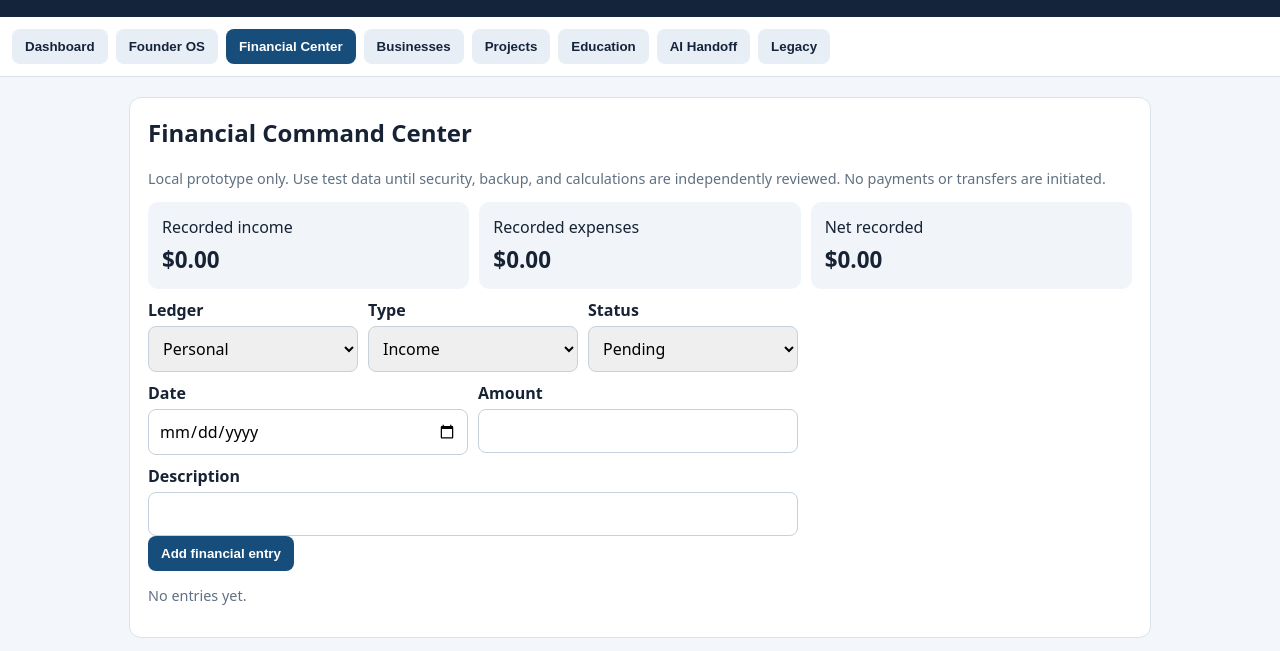
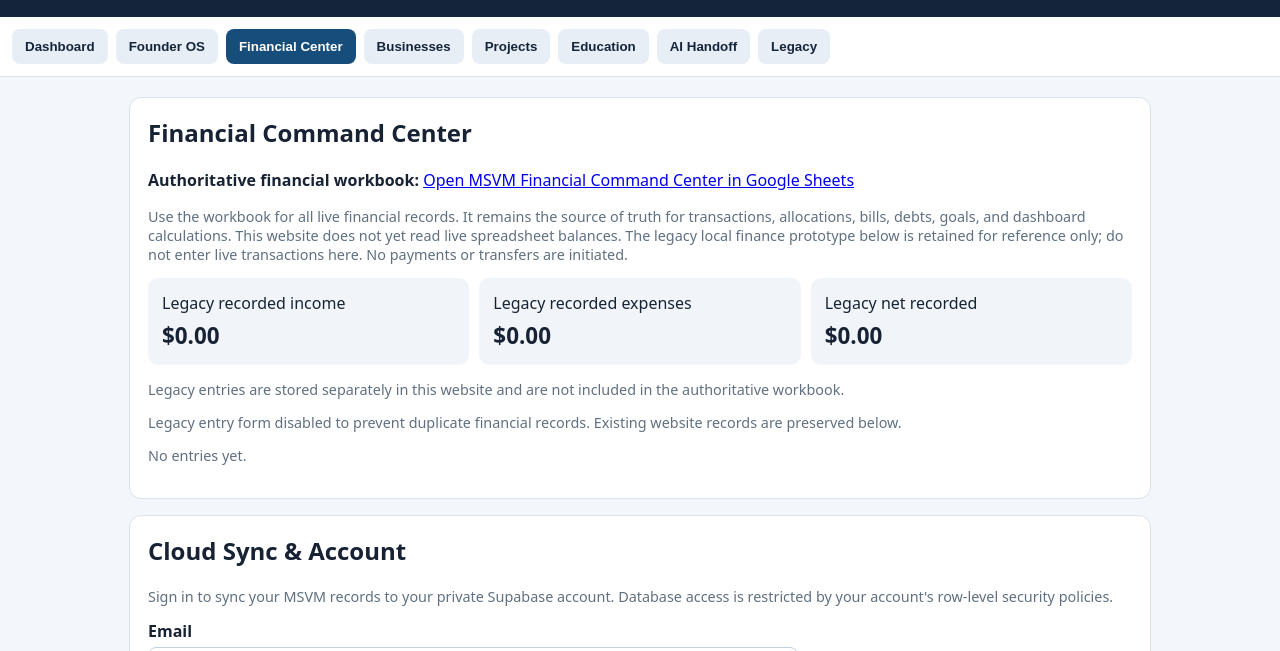
Before and after one commit to Marshallsimmons/MSVM-OS, a plain HTML site: page index.html in a window 1280 px wide. Both pictures are taken after a click on the button "Financial Center". Shown: the part 84-735 px from the top of the page. Drawn offline with nearby package versions, Linux system fonts and the light colour scheme.

Commit message:
Connect Financial Center to authoritative Google Sheets workbook

```diff
--- a/index.html
+++ b/index.html
@@ -52,9 +52,13 @@
 <form id="founderForm"><label>Daily priority</label><input name="priority" required><label>Next action</label><input name="action"><label>Habit or goal</label><input name="goal"><label>Reflection / decision journal</label><textarea name="notes"></textarea><button class="action primary">Save founder entry</button></form><div id="founderList"></div>
 </section>
 <section id="money" class="panel">
-<h2>Financial Command Center</h2><p class="muted">Local prototype only. Use test data until security, backup, and calculations are independently reviewed. No payments or transfers are initiated.</p>
-<div class="row"><div class="metric">Recorded income<strong id="incomeTotal">$0.00</strong></div><div class="metric">Recorded expenses<strong id="expenseTotal">$0.00</strong></div><div class="metric">Net recorded<strong id="netTotal">$0.00</strong></div></div>
-<form id="financeForm"><div class="row"><div><label>Ledger</label><select name="ledger"><option>Personal</option><option>Business</option><option>Nonprofit</option></select></div><div><label>Type</label><select name="type"><option>Income</option><option>Expense</option></select></div><div><label>Status</label><select name="status"><option>Pending</option><option>Cleared</option><option>Void</option></select></div></div><div class="row"><div><label>Date</label><input name="date" type="date" required></div><div><label>Amount</label><input name="amount" type="number" min="0.01" step="0.01" required></div></div><label>Description</label><input name="description" required><button class="action primary">Add financial entry</button></form><div id="financeList"></div>
+<h2>Financial Command Center</h2>
+<p><strong>Authoritative financial workbook:</strong> <a href="https://docs.google.com/spreadsheets/d/1-GN6RE1KGYodIDgU8t8wYl9Rweh6jEknCkjn2mrcVO0/htmlview" target="_blank" rel="noopener noreferrer">Open MSVM Financial Command Center in Google Sheets</a></p>
+<p class="muted">Use the workbook for all live financial records. It remains the source of truth for transactions, allocations, bills, debts, goals, and dashboard calculations. This website does not yet read live spreadsheet balances. The legacy local finance prototype below is retained for reference only; do not enter live transactions here. No payments or transfers are initiated.</p>
+<div class="row"><div class="metric">Legacy recorded income<strong id="incomeTotal">$0.00</strong></div><div class="metric">Legacy recorded expenses<strong id="expenseTotal">$0.00</strong></div><div class="metric">Legacy net recorded<strong id="netTotal">$0.00</strong></div></div>
+<p class="muted">Legacy entries are stored separately in this website and are not included in the authoritative workbook.</p>
+<div id="legacyFinanceNotice" class="muted">Legacy entry form disabled to prevent duplicate financial records. Existing website records are preserved below.</div>
+<form id="financeForm" style="display:none"><div class="row"><div><label>Ledger</label><select name="ledger"><option>Personal</option><option>Business</option><option>Nonprofit</option></select></div><div><label>Type</label><select name="type"><option>Income</option><option>Expense</option></select></div><div><label>Status</label><select name="status"><option>Pending</option><option>Cleared</option><option>Void</option></select></div></div><div class="row"><div><label>Date</label><input name="date" type="date" required></div><div><label>Amount</label><input name="amount" type="number" min="0.01" step="0.01" required></div></div><label>Description</label><input name="description" required><button class="action primary">Add financial entry</button></form><div id="financeList"></div>
 </section>
 <section id="business" class="panel"><h2>Business Register</h2><form id="businessForm"><label>Business / venture name</label><input name="name" required><label>Status</label><select name="status"><option>Idea</option><option>Planning</option><option>Active</option><option>Paused</option><option>Closed</option></select><label>Next milestone</label><input name="milestone"><button class="action primary">Add business</button></form><div id="businessList"></div></section>
 <section id="projects" class="panel"><h2>Projects &amp; Execution</h2><form id="taskForm"><label>Project or task</label><input name="title" required><div class="row"><div><label>Due date</label><input name="due" type="date"></div><div><label>Priority</label><select name="priority"><option>High</option><option>Medium</option><option>Low</option></select></div></div><label>Next action / outcome</label><input name="next"><button class="action primary">Add task</button></form><div id="taskList"></div></section>
```
